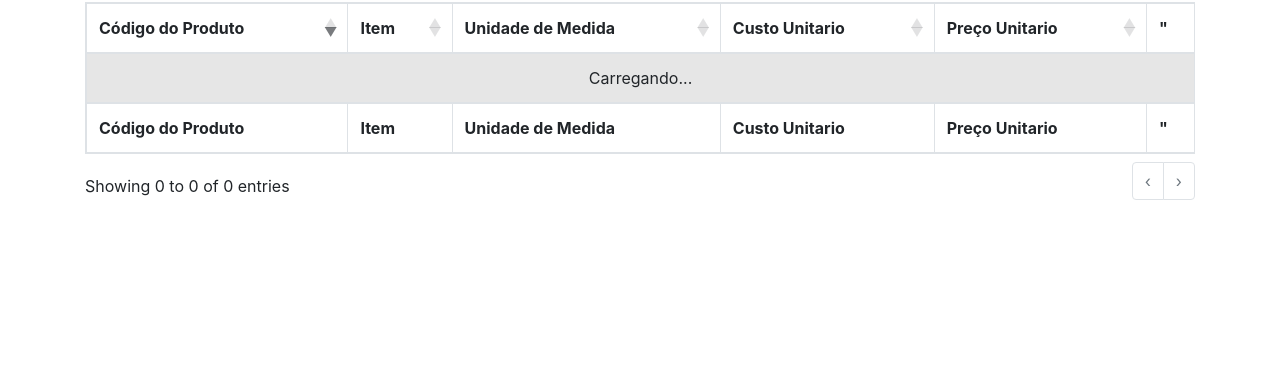
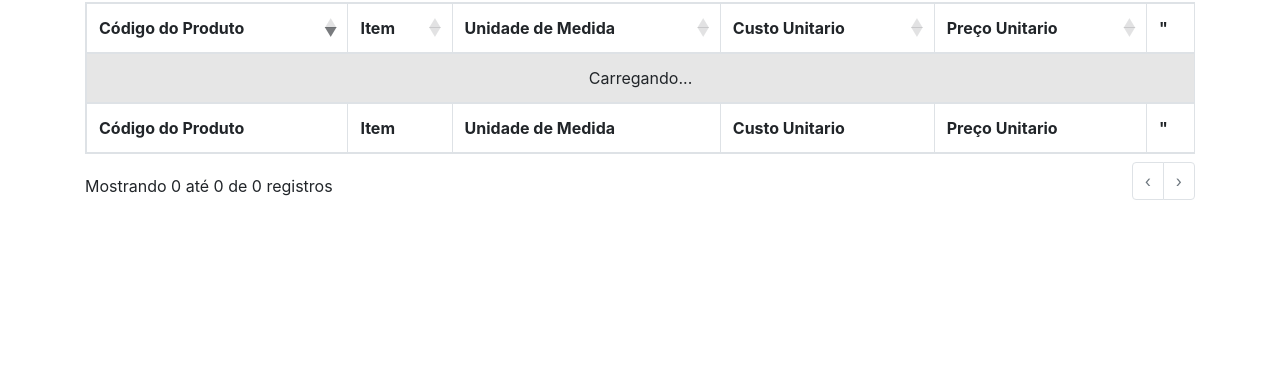
Before and after one commit to JuanFariasGit/crm, a Django app: page /product/ in a window 1280 px wide. Shown: the part 217-586 px from the top of the page. Run offline with Django 3.2, Linux system fonts and the light colour scheme; some libraries are stand-ins or nearby versions.

Commit message:
table translation datatables finalization

```diff
--- a/product/templates/product/index.html
+++ b/product/templates/product/index.html
@@ -77,7 +77,8 @@
         ],
         "lengthMenu": [[5, 10, 15], [5, 10, 15]],
         "language": {
-            "infoFiltered":   "(filtrado do total de _MAX_ entradas)",
+            "infoFiltered":   "(filtrado do total de _MAX_ registros)",
+            "infoEmpty":      "Mostrando 0 até 0 de 0 registros",
             "zeroRecords": "Nenhum registro correspondente encontrado",
             "loadingRecords": "Carregando...",
             "lengthMenu": "_MENU_ registros por página",
```
